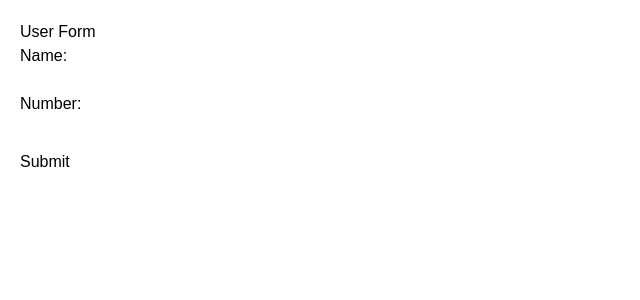
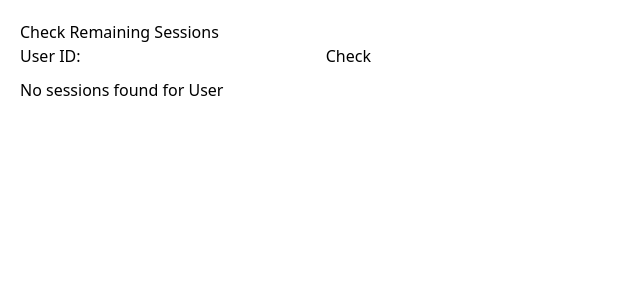
Before and after one commit to NasirSultan/React-Components, a React (Vite) app: page / in a window 1280 px wide. Shown: the top 300 px of the page, without its empty margins (0-640 px from the left). Built offline with nearby package versions, Linux system fonts and the light colour scheme.

Commit message:
test-api

```diff
--- a/src/App.jsx
+++ b/src/App.jsx
@@ -1,26 +1,76 @@
-import React, { useState } from 'react';
-import UserForm from './Button';
-import Values from './Values';
+import React, { useState } from 'react'
+import axios from 'axios'
 
 function App() {
-  const [submittedData, setSubmittedData] = useState(null);
+  const [userId, setUserId] = useState('')
+  const [sessions, setSessions] = useState([])
+  const [loading, setLoading] = useState(false)
+  const [error, setError] = useState(null)
 
-  const handleFormSubmit = (data) => {
-    setSubmittedData(data);
-  };
+  const fetchSessions = () => {
+    if (!userId) return
+    setLoading(true)
+    setError(null)
+    setSessions([])
+
+    axios.get(`http://localhost:3000/participants/remaining-sessions/${Number(userId)}`)
+      .then(res => {
+        // Check if the response is an array
+        if (Array.isArray(res.data)) {
+          setSessions(res.data)
+        } else {
+          setError(res.data.message || 'No sessions found')
+        }
+        setLoading(false)
+      })
+      .catch(err => {
+        if (err.response && err.response.data && err.response.data.message) {
+          setError(err.response.data.message)
+        } else {
+          setError('Failed to fetch remaining sessions')
+        }
+        setLoading(false)
+      })
+  }
 
   return (
-    <div style={{ padding: '20px', fontFamily: 'Arial' }}>
-      <h1>User Form</h1>
-      <UserForm onSubmit={handleFormSubmit} />
+    <div style={{ padding: 20 }}>
+      <h1>Check Remaining Sessions</h1>
 
-      {submittedData && (
-        <div style={{ marginTop: '20px' }}>
-          <Values name={submittedData.name} number={submittedData.number} />
+      <div style={{ marginBottom: 10 }}>
+        <label>User ID: </label>
+        <input
+          type="number"
+          value={userId}
+          onChange={e => setUserId(e.target.value)}
+        />
+        <button onClick={fetchSessions} style={{ marginLeft: 10 }}>Check</button>
+      </div>
+
+      {loading && <p>Loading...</p>}
+      {error && <p style={{ color: 'red' }}>{error}</p>}
+
+      {!loading && !error && sessions.length > 0 && (
+        <div>
+          {sessions.map(session => (
+            <div key={session.sessionId} style={{ marginBottom: 15, border: '1px solid #ccc', padding: 10 }}>
+              <h3>{session.sessionTitle}</h3>
+              <p>{session.sessionDescription}</p>
+              <p>Category: {session.category}</p>
+              <p>Duration: {session.duration}</p>
+              <p>Location: {session.location}</p>
+              <p>Speakers: {session.speakers.map(s => s.fullName).join(', ')}</p>
+              <p>Event: {session.event.eventTitle}</p>
+            </div>
+          ))}
         </div>
       )}
+
+      {!loading && !error && sessions.length === 0 && (
+        <p>No sessions found for User {userId}</p>
+      )}
     </div>
-  );
+  )
 }
 
-export default App;
+export default App
```
Also changed, not shown: 1 other file (tests, documents, lock files or other folders).
